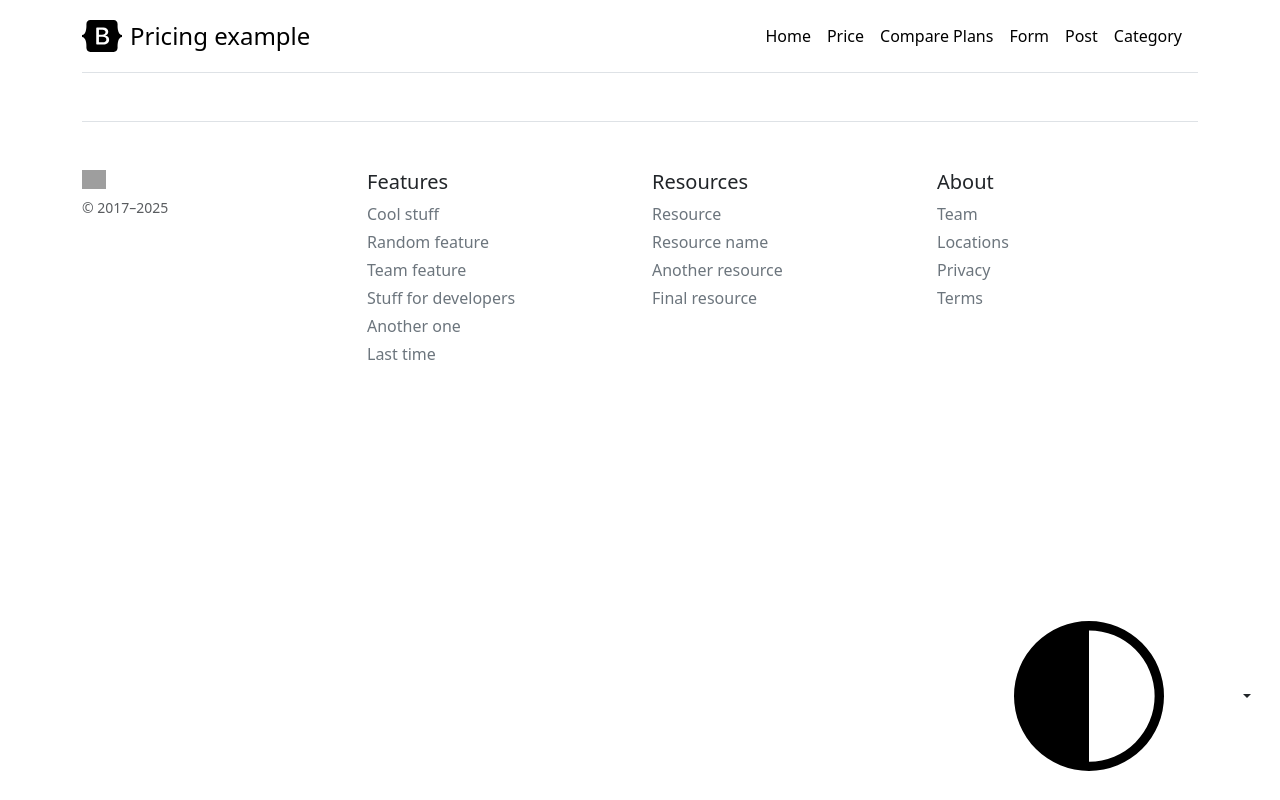
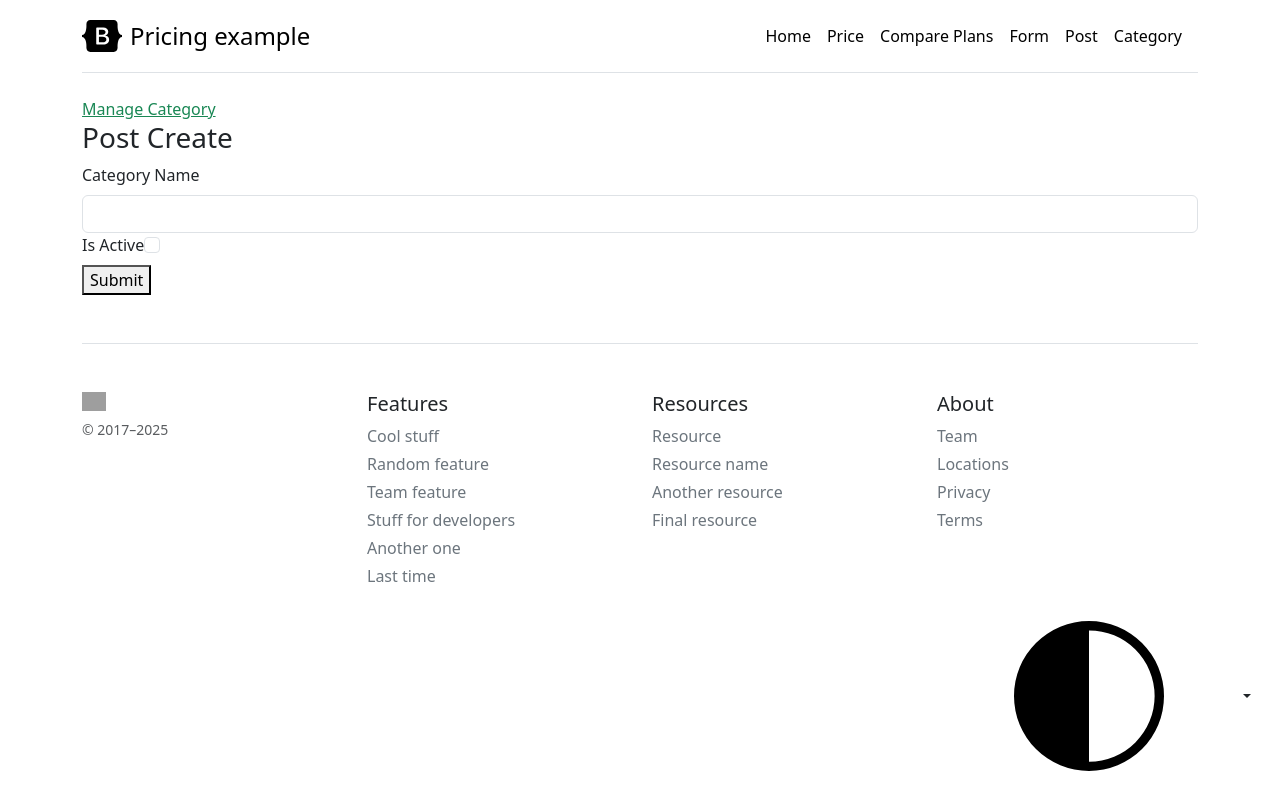
Before and after one commit to Safikur-Rahman/vue_class, a Vue app: page /category-update/1 in a window 1280 px wide. Built offline with nearby package versions, Linux system fonts and the light colour scheme; no server answers; grey boxes are pictures that could not be loaded.

Commit message:
Category Crud + Product Controller

```diff
--- a/src/routes/index.ts
+++ b/src/routes/index.ts
@@ -9,6 +9,7 @@ import PostDetails from "../views/pages/posts/PostDetails.vue";
 import PostCreate from "../views/pages/posts/PostCreate.vue";
 import CategoryManage from "../views/pages/categories/CategoryManage.vue";
 import CategoryCreate from "../views/pages/categories/CategoryCreate.vue";
+import CategoryUpdate from "../views/pages/categories/CategoryUpdate.vue";
 
 const router = createRouter({
     history: createWebHistory(),
@@ -25,8 +26,7 @@ const router = createRouter({
         // -======================Category=============================
         {path: '/categories', component: CategoryManage},
         {path: '/category-create', component: CategoryCreate},
-        {path: '/post/:id/details/:userid', component: PostDetails},
-        {path: '/post/:id/details/:userid', component: PostDetails},
+        {path: '/category-update/:id', component: CategoryUpdate},
         // {path: '/post/:id', component: PostManage},
     ]
 });
--- a/src/views/pages/categories/CategoryManage.vue
+++ b/src/views/pages/categories/CategoryManage.vue
@@ -19,12 +19,12 @@
             <tr v-for="item in categories" :key="item.id">
                 <td>{{ item.id }}</td>
                 <td>{{ item.name }}</td>
-                <td>{{item.is_inactive ? 'Inactive': 'not Active'}}</td>
+                <td>{{item.is_inactive ? 'Active': 'not Active'}}</td>
                 <td>
                     <div>
-                        <button class="text-primary"><i class="fa-solid fa-user"></i>Edit</button>
-                        <router-link :to="`/category/${item.id}/details/${item.id}`" class="text-success">Details</router-link>
-                        <router-link :to="`/category/${item.id}/delete/${item.id}`" class="text-danger">Details</router-link>
+
+                        <router-link :to="`/category-update/${item.id}`" class="text-success">Edit</router-link>
+                        <button @click="handleDelete(item.id)" class="text-danger">Delete</button>
                     </div>
                 </td>
             </tr>
@@ -40,9 +40,12 @@
     import { useRouter } from 'vue-router';
     const router = useRouter();
     let categories = reactive<Category[]>([]);
+    function manageCategory(){
+
         axios.get('http://127.0.0.1:8000/api/categories')
         .then(response => {
             // console.log(response.data);
+            categories.length = 0;
             categories.push(...response.data);
             console.log(categories);
             if(categories.length === 0){
@@ -52,6 +55,16 @@ import { useRouter } from 'vue-router';
         .catch(error => {
             console.log(error);
         })
+    }
+    manageCategory();
+   function handleDelete(id:number){
+       axios.delete(`http://127.0.0.1:8000/api/categories/${id}`)
+       .then( ()=> {
+            alert('Category Deleted Successfully');
+            manageCategory();
+       })
+        console.log(id);
+    }
 </script>
 
 <style scoped>
--- /dev/null
+++ b/src/views/pages/categories/CategoryUpdate.vue
@@ -0,0 +1,74 @@
+<script setup lang="ts">
+import axios from 'axios';
+import { ref } from 'vue';
+import { useRoute } from 'vue-router';
+import {  defaultCategory, type Category } from '../../../interfaces/Category';
+
+    const categories = ref<Category>(defaultCategory)
+    const router = useRoute();
+    const categoryId = router.params.id;
+
+    console.log(categoryId)
+
+    axios.get(`http://127.0.0.1:8000/api/categories/${categoryId}`)
+    .then(res=>{
+        console.log(res.data);
+        categories.value=res.data.category
+        categories.value.is_inactive = !categories.value.is_inactive
+    })
+
+    function formSubmit() {
+        console.log(categories.value.name);
+        console.log(categories.value.is_inactive);
+        let is_inactive= categories.value.is_inactive ? 0 : 1;
+        let formData = new FormData();
+        formData.append('_method', 'PUT')
+        formData.append('name', categories.value.name)
+        formData.append('is_inactive', is_inactive.toString());
+            axios.post(`http://127.0.0.1:8000/api/categories/${categoryId}`, formData)
+            .then(response => {
+
+                    alert('Category Created Successfully')
+                    console.log(response.data);
+                })
+
+
+            .catch(error => {
+                console.log(error);
+                console.log(error.status);
+                if(error.status === 400){
+                    alert(error.response.data.message)
+                }
+
+            });
+        }
+
+</script>
+
+<template>
+    <div>
+        <router-link :to="`/categories`" class="text-success">
+            Manage Category
+        </router-link>
+        <h3>Post Create</h3>
+    <form @submit.prevent="formSubmit">
+    <div>
+        <label for="title" class="form-label">Category Name</label>
+        <input type="text" class="form-control" v-model="categories.name">
+    </div>
+
+    <div>
+        <label for="body" class="form-label">Is Active</label>
+        <input type="checkbox" class="form-check-input" v-model="categories.is_inactive">
+    </div>
+
+    <button type="submit" class="form-submit">Submit</button>
+</form>
+
+    </div>
+</template>
+
+
+<style lang="scss" scoped>
+
+</style>
```
Lines whose indentation alone changed are shown as unchanged.
